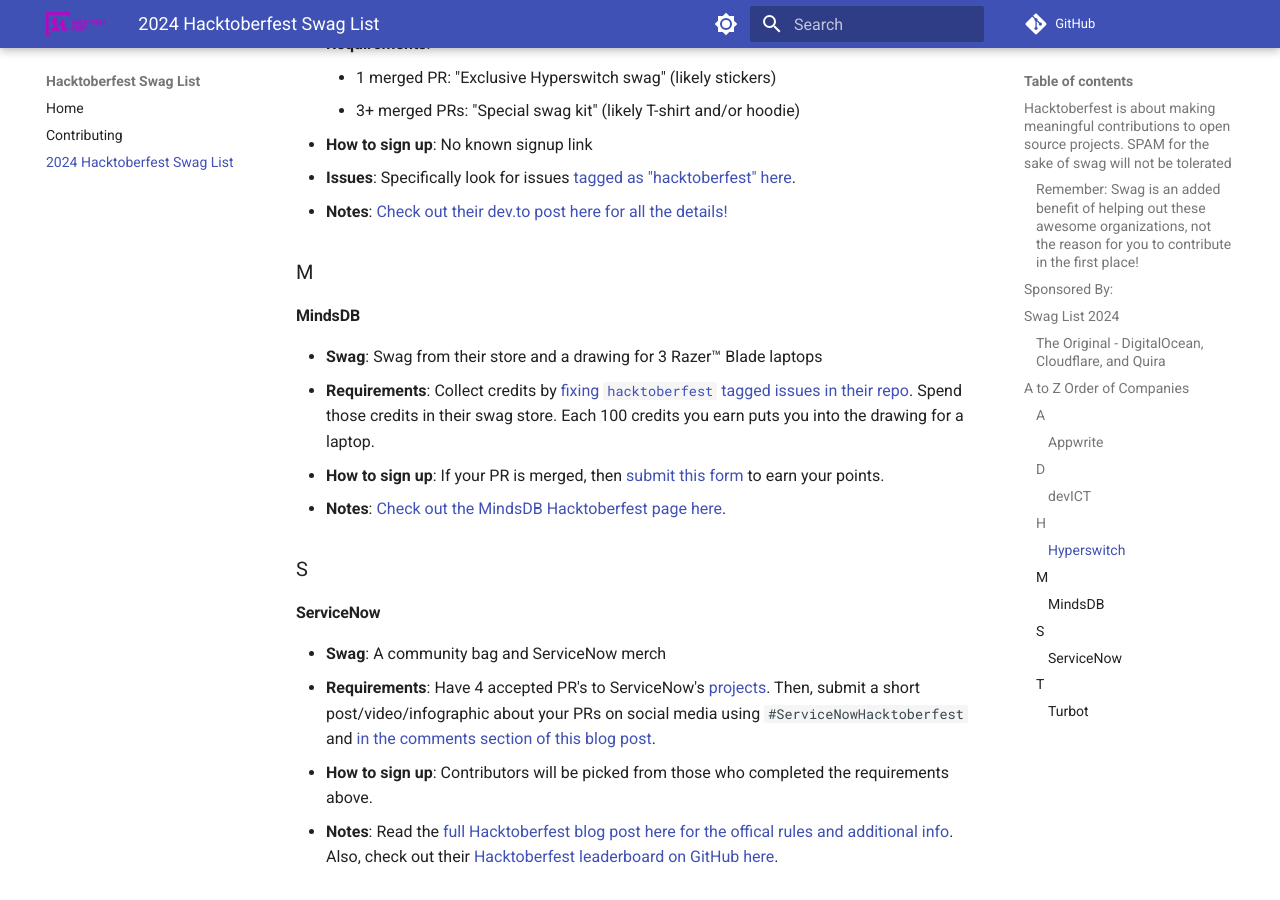
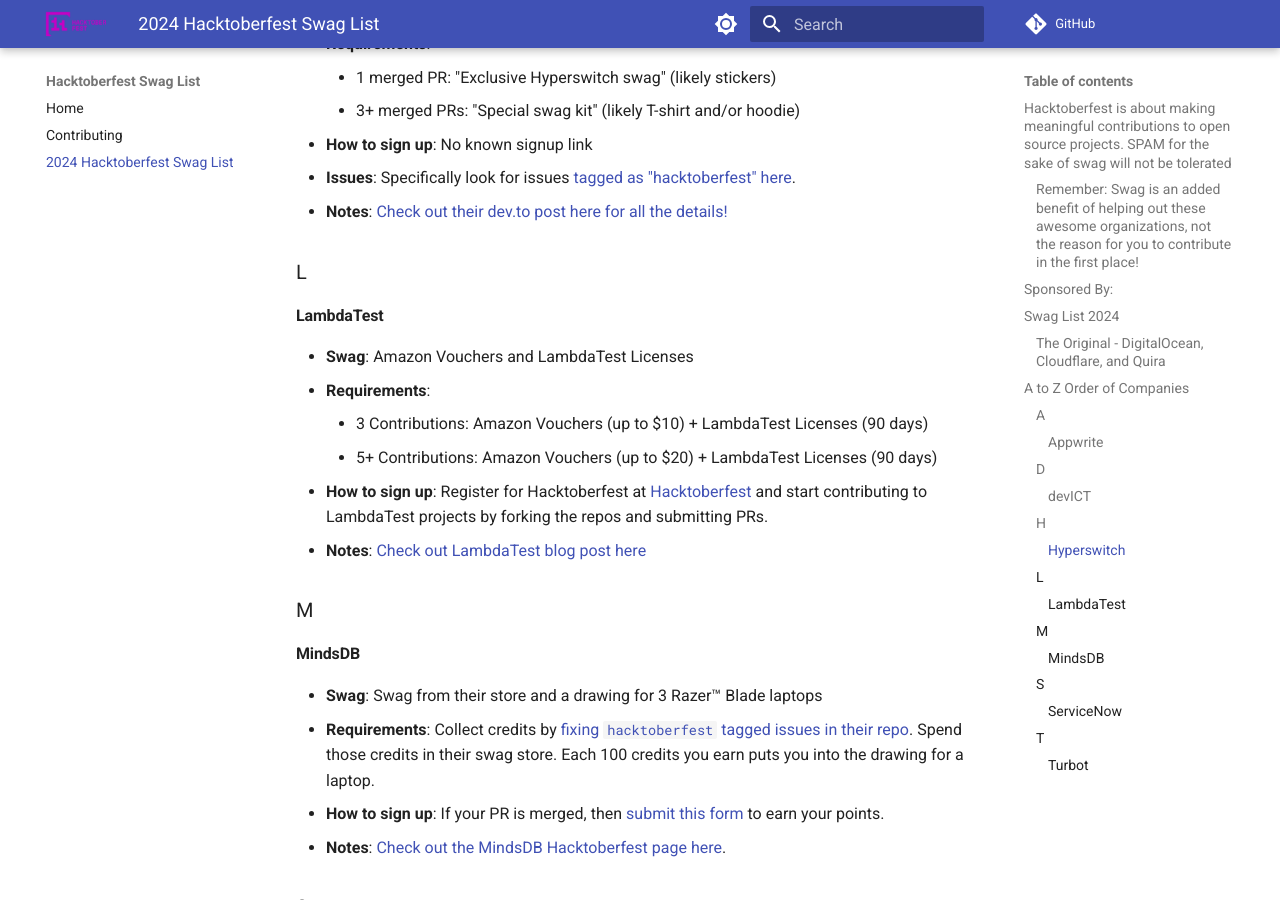
Before and after one commit to crweiner/hacktoberfest-swag-list, an MkDocs documentation site: the page built from docs/list.md, in a window 1280 px wide and 900 px high, scrolled down 1926 px. Built offline with MkDocs 1.6.1 and Material for MkDocs 9.7.7, drawn with Linux system fonts in a browser that asks for light colours; plug-ins that fetch from the network failed and are left out; comment, search, counter and statistics services are not loaded.

Commit message:
add LambdaTest to swag list

```diff
--- a/docs/list.md
+++ b/docs/list.md
@@ -62,6 +62,17 @@
 - **Issues**: Specifically look for issues [tagged  as "hacktoberfest" here](https://github.com/juspay/hyperswitch/issues?q=is%3Aopen+is%3Aissue+label%3Ahacktoberfest).
 - **Notes**: [Check out their dev.to post here for all the details!](https://dev.to/hyperswitchio/hacktoberfest-2024-with-hyperswitch-47dk)
 
+### L
+
+#### **LambdaTest**
+
+- **Swag**: Amazon Vouchers and LambdaTest Licenses
+- **Requirements**:
+    - 3 Contributions: Amazon Vouchers (up to $10) + LambdaTest Licenses (90 days)
+    - 5+ Contributions: Amazon Vouchers (up to $20) + LambdaTest Licenses (90 days)
+- **How to sign up**: Register for Hacktoberfest at [Hacktoberfest](https://hacktoberfest.com/) and start contributing to LambdaTest projects by forking the repos and submitting PRs.
+- **Notes**:  [Check out LambdaTest blog post here](https://github.com/LambdaTest/lambdatest-hacktoberfest-2024)
+
 ### M
 
 #### **MindsDB**
```
